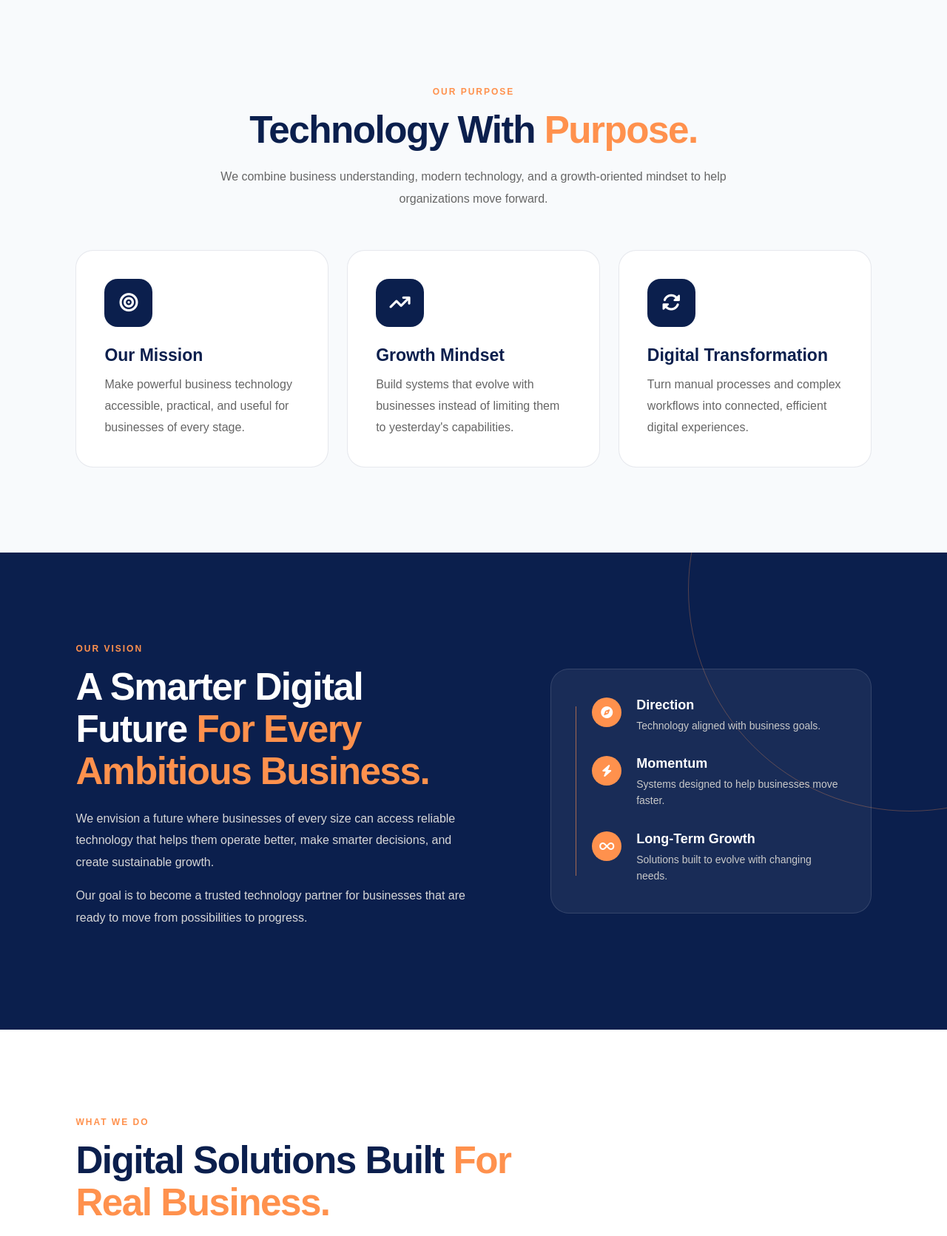
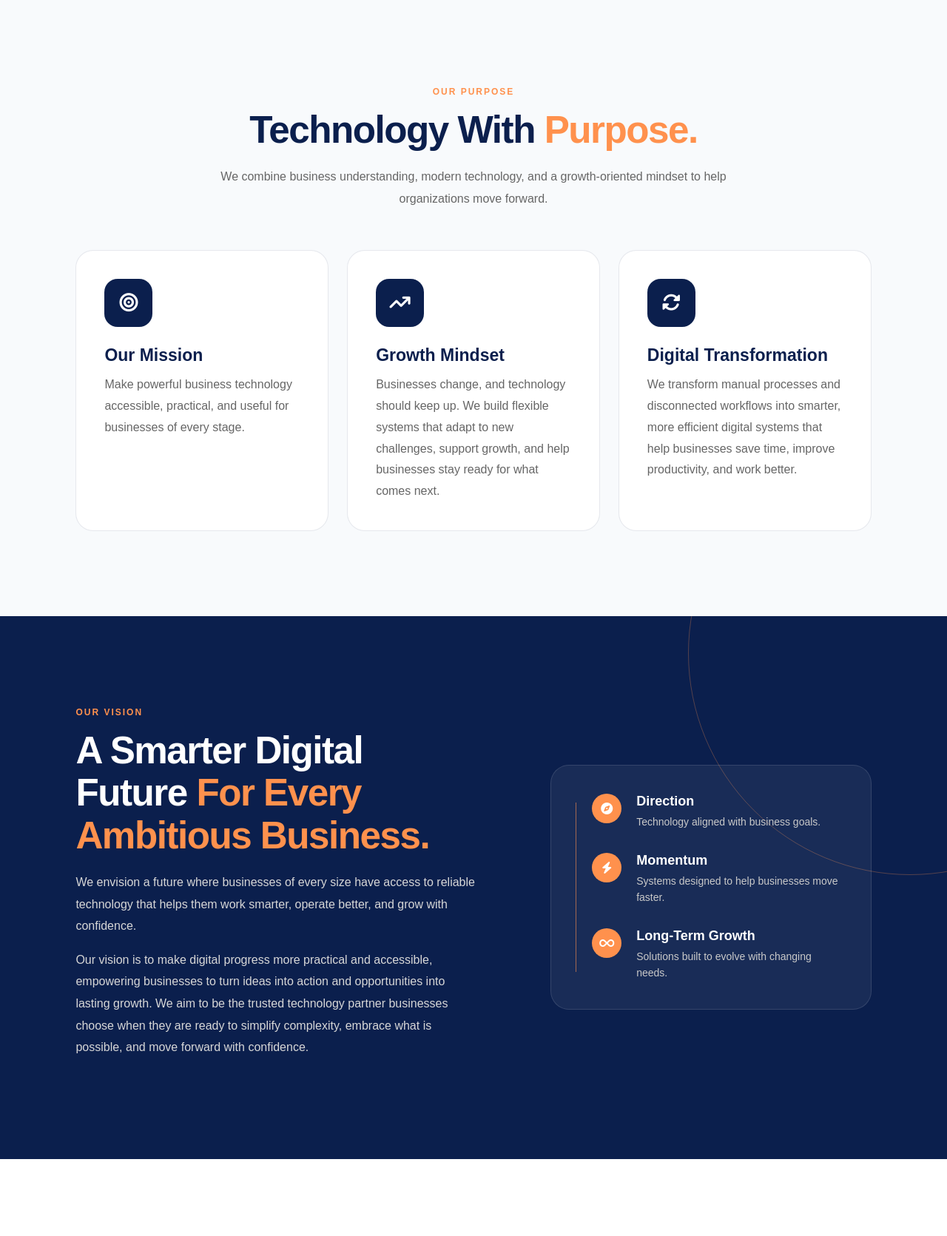
Before and after one commit to Master-Era/Master-Era-Official-Website, a PHP site: page /about.php in a window 1280 px wide. Shown: the part 1878-3549 px from the top of the page at 74% size. Run offline with PHP 8.4, Linux system fonts and the light colour scheme.

Commit message:
About Page Fully Update

```diff
--- a/about.php
+++ b/about.php
@@ -262,8 +262,8 @@
                     </div>
                     <h3>Growth Mindset</h3>
                     <p>
-                        Build systems that evolve with businesses instead of
-                        limiting them to yesterday's capabilities.
+                        Businesses change, and technology should keep up.
+                        We build flexible systems that adapt to new challenges, support growth, and help businesses stay ready for what comes next.
                     </p>
                 </article>
 
@@ -274,8 +274,8 @@
                     </div>
                     <h3>Digital Transformation</h3>
                     <p>
-                        Turn manual processes and complex workflows into connected,
-                        efficient digital experiences.
+                        We transform manual processes and disconnected workflows into smarter,
+                        more efficient digital systems that help businesses save time, improve productivity, and work better.
                     </p>
                 </article>
 
@@ -303,14 +303,15 @@
                 </h2>
 
                 <p>
-                    We envision a future where businesses of every size can access
-                    reliable technology that helps them operate better, make smarter
-                    decisions, and create sustainable growth.
+                    We envision a future where businesses of every size have access to reliable technology that helps them work smarter,
+                    operate better, and grow with confidence.
                 </p>
 
                 <p>
-                    Our goal is to become a trusted technology partner for businesses
-                    that are ready to move from possibilities to progress.
+                    Our vision is to make digital progress more practical and accessible, empowering businesses to turn ideas into action
+                     and opportunities into lasting growth.
+                     We aim to be the trusted technology partner businesses choose when they are ready to simplify complexity,
+                     embrace what is possible, and move forward with confidence.
                 </p>
 
             </div>
```
